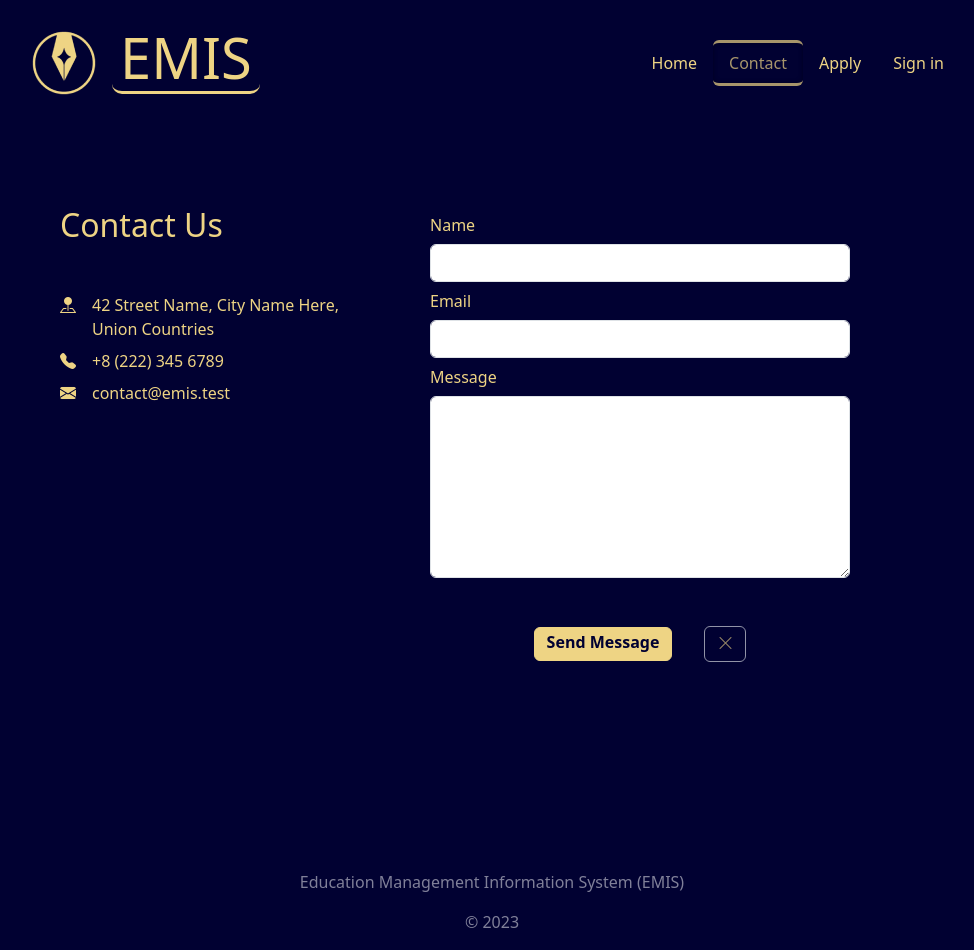
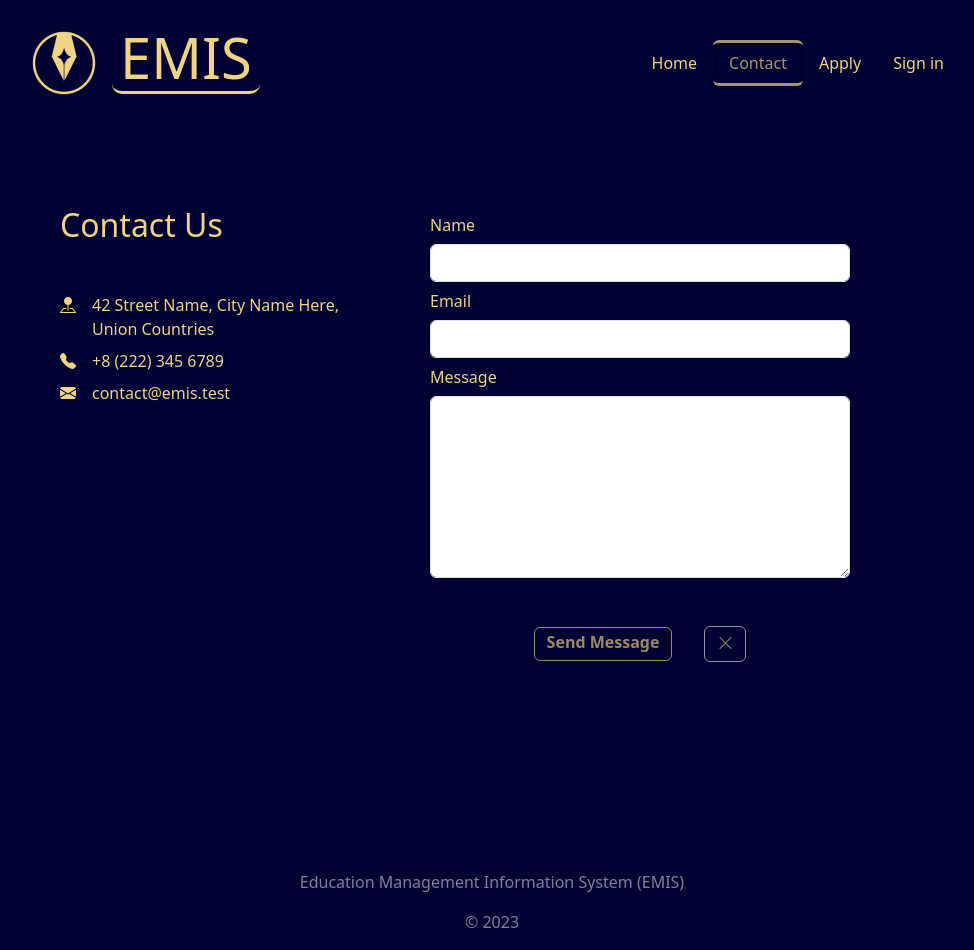
Before and after one commit to forhadakhan/emis, a React (Vite) app in the folder emis_frontend/: page / in a window 1280 px wide. Both pictures are taken after a click on the link "Contact". Shown: the whole page, without its empty margins (148-1122 px from the left). Built offline with nearby package versions, Linux system fonts and the light colour scheme.

Commit message:
FE: Update - minor feature added

```diff
--- a/emis_frontend/src/components/Welcome.jsx
+++ b/emis_frontend/src/components/Welcome.jsx
@@ -146,9 +146,9 @@ const Contact = () => {
         }
     };
 
-    const handleClearStatus = () => {
-        return  (formData.name === ''  && formData.email === '' && formData.message === '');
-      };
+    const handleStatus = () => {
+        return (formData.name === '' && formData.email === '' && formData.message === '');
+    };
 
     const handleClear = () => {
         setFormData(getInitialFormData());
@@ -239,10 +239,10 @@ const Contact = () => {
                             <div className="row">
                                 <div className="col-md-12 d-flex">
                                     <div className='mx-auto'>
-                                        <button className="btn btn-beige fw-bold m-3" type="submit">
+                                        <button className="btn btn-beige fw-bold m-3" type="submit" disabled={handleStatus()}>
                                             Send Message
                                         </button>
-                                        <button className="btn btn-darkblue border boder-beige fw-bold m-3 pt-1" disabled={handleClearStatus()} type="button" onClick={handleClear}>
+                                        <button className="btn btn-darkblue border boder-beige fw-bold m-3 pt-1" disabled={handleStatus()} type="button" onClick={handleClear}>
                                             <i className="bi bi-x-lg"></i>
                                         </button>
                                     </div>
```
